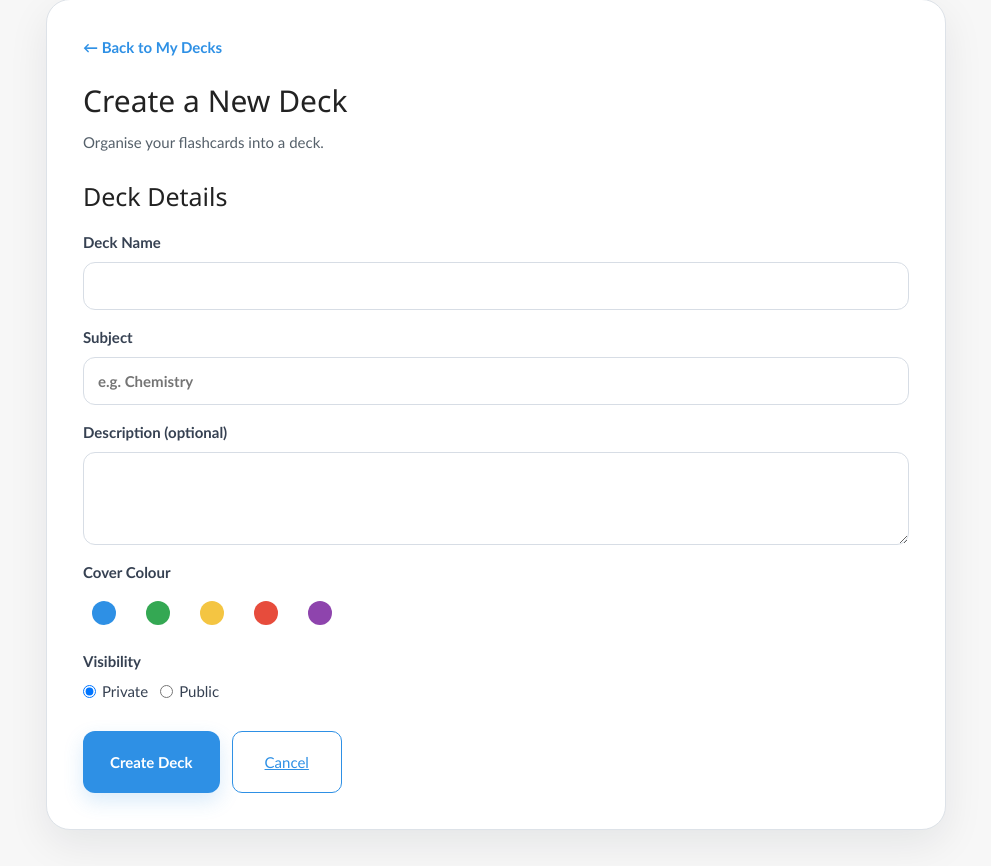
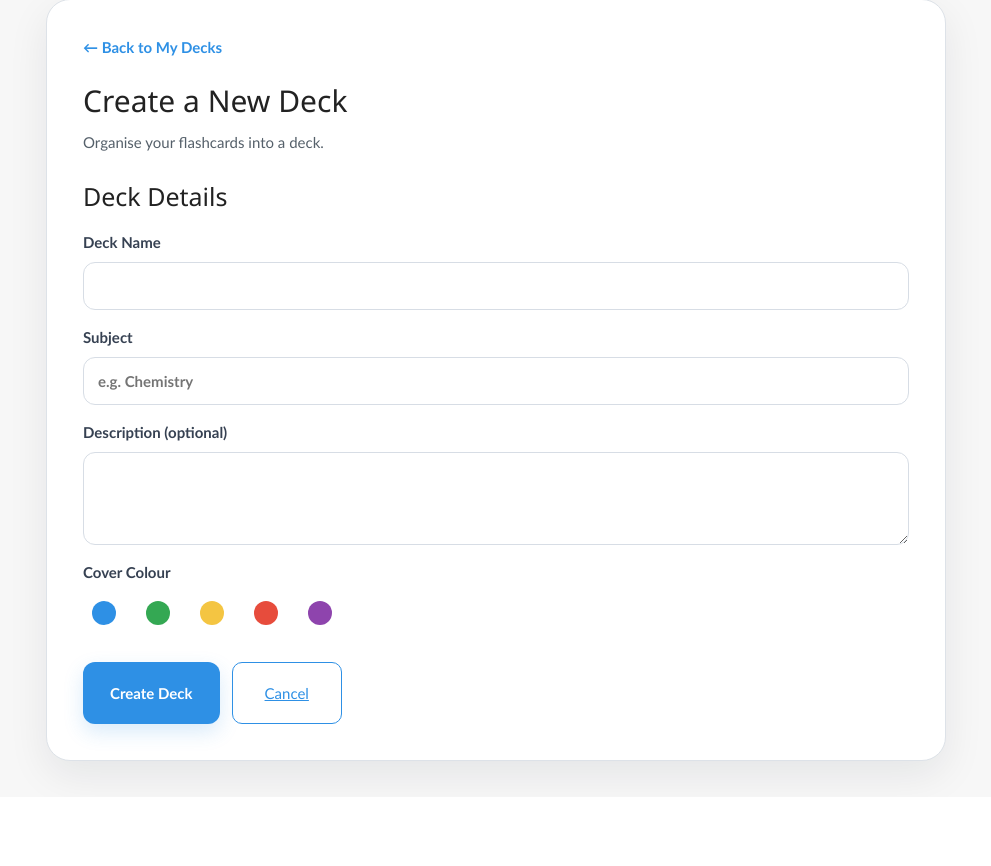
Before and after one commit to TheSriramM/Y12-revision-app, a Flask app: page /create_deck in a window 1280 px wide. Shown: the part 228-1094 px from the top of the page, without its empty margins (144-1135 px from the left). After the commit the page ends 1017 px from the top, so only its background shows below. Run offline with Flask 3, Linux system fonts and the light colour scheme; a user stored in the database is signed in.

Commit message:
removed the visibility setting in the create deck page

```diff
--- a/app.py
+++ b/app.py
@@ -296,7 +296,7 @@ def edit_deck(deck_id):
     db = get_db()
     cursor = db.cursor()
     cursor.execute(
-        "SELECT id, name, description, subject, cover_color, is_public FROM topics WHERE id = ? AND user_id = ?",
+        "SELECT id, name, description, subject, cover_color FROM topics WHERE id = ? AND user_id = ?",
         (deck_id, session['user_id'])
     )
     deck = cursor.fetchone()
@@ -319,8 +319,6 @@ def edit_deck(deck_id):
         "deck_name": deck[1],
         "description": deck[2] or "",
         "subject": deck[3] or "",
-        "cover_color": deck[4] or "#2E90E5",
-        "visibility": "public" if deck[5] else "private"
     }
 
     return render_template("edit_deck.html", form_data=form_data, flashcards=flashcards)
@@ -390,7 +388,6 @@ def create_deck():
         "subject": "",
         "description": "",
         "cover_color": "",
-        "visibility": "private"
     }
 
     # Get what the user entered as the input for each field
@@ -399,14 +396,12 @@ def create_deck():
         subject = request.form.get('subject', '').strip()
         description = request.form.get('description', '').strip()
         cover_color = request.form.get('cover_color', '').strip() or "#2E90E5"
-        visibility = request.form.get('visibility', 'private')
 
         form_data.update({
             "deck_name": deck_name,
             "subject": subject,
             "description": description,
             "cover_color": cover_color,
-            "visibility": visibility,
         })
 
         if not deck_name or not subject:
@@ -418,10 +413,10 @@ def create_deck():
 
         cursor.execute(
             """
-            INSERT INTO topics (name, user_id, description, subject, cover_color, is_public)
-            VALUES (?, ?, ?, ?, ?, ?)
+            INSERT INTO topics (name, user_id, description, subject, cover_color)
+            VALUES (?, ?, ?, ?, ?)
             """,
-            (deck_name, session['user_id'], description or None, subject, cover_color, 1 if visibility == 'public' else 0)
+            (deck_name, session['user_id'], description or None, subject, cover_color)
         )
 
         # Modifies the database
@@ -563,7 +558,7 @@ def update_deck(deck_id):
     cursor = db.cursor()
 
     cursor.execute("""
-        SELECT id, name, description, subject, cover_color, is_public
+        SELECT id, name, description, subject, cover_color
         FROM topics
         WHERE id = ?
         AND user_id = ?
@@ -580,7 +575,6 @@ def update_deck(deck_id):
         "subject": deck[3],
         "description": deck[2] or "",
         "cover_color": deck[4] or "#2E90E5",
-        "visibility": "public" if deck[5] else "private"
     }
 
     if request.method == "POST":
@@ -589,14 +583,12 @@ def update_deck(deck_id):
         subject = request.form.get("subject", "").strip()
         description = request.form.get("description", "").strip()
         cover_color = request.form.get("cover_color")
-        visibility = request.form.get("visibility")
 
         form_data.update({
             "deck_name": deck_name,
             "subject": subject,
             "description": description,
             "cover_color": cover_color,
-            "visibility": visibility
         })
 
         if not deck_name or not subject:
@@ -614,14 +606,12 @@ def update_deck(deck_id):
                 subject=?,
                 description=?,
                 cover_color=?,
-                is_public=?
             WHERE id=?
         """, (
             deck_name,
             subject,
             description or None,
             cover_color,
-            1 if visibility == "public" else 0,
             deck_id
         ))
 
--- a/templates/create_deck.html
+++ b/templates/create_deck.html
@@ -67,20 +67,6 @@
                         </div>
 
                     </div>
-
-                    <div class="form-field">
-                        <span>Visibility</span>
-                        <div class="visibility-options">
-                            <label>
-                                <input type="radio" name="visibility" value="private" {% if form_data.visibility != 'public' %}checked{% endif %}>
-                                Private
-                            </label>
-                            <label>
-                                <input type="radio" name="visibility" value="public" {% if form_data.visibility == 'public' %}checked{% endif %}>
-                                Public
-                            </label>
-                        </div>
-                    </div>
                 </div>
 
                 <div class="form-actions">
```
Also changed, not shown: database.db.
